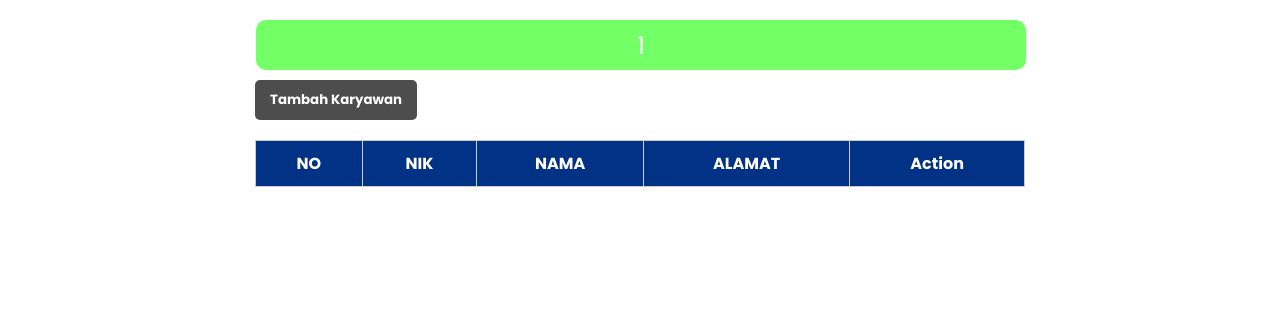
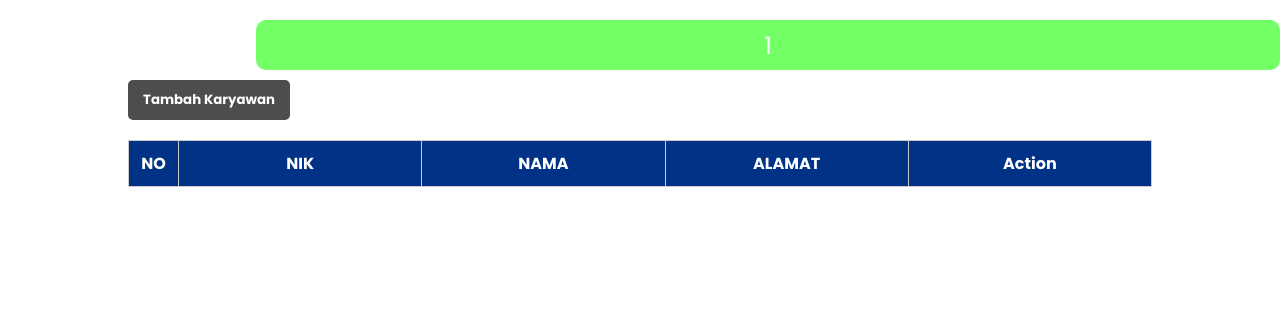
Before and after one commit to SyaPratama/Karyawan_PHP_Sederhana, a PHP site: page /tugas/app/views/karyawan in a window 1280 px wide. Shown: the top 311 px of the page. Run offline with PHP 8.4, Linux system fonts and the light colour scheme; the visitor is signed in with stand-in values (Sample User, id 1); data that the repository does not hold is empty; some libraries are stand-ins or nearby versions.

Commit message:
change styling table :art:

```diff
--- a/app/assets/css/style.css
+++ b/app/assets/css/style.css
@@ -7,7 +7,7 @@
 }
 
 .wrapper{
-    width: 770px;
+    width: 80%;
     margin: 0 auto;
     padding: 5rem 0;
 }
@@ -46,11 +46,20 @@
 .table-contain{
     width: 100%;
     border-collapse: collapse;
+    table-layout: fixed;
     border: 1px solid #cbcbcb;
 }
 
 .table-contain td{
+    text-overflow: ellipsis;
+    overflow: hidden;
+    white-space: nowrap;
     padding: 10px;
+}
+
+.table-contain td:first-child{
+    width: 50px;
+    text-align: center;
 }
 
 .contain{
@@ -206,7 +215,7 @@ input::-webkit-inner-spin-button{
     color: #fff;
     font-size: 24px;
     text-transform: capitalize;
-    width: 770px;
+    width: 80%;
     height: 50px;
     background: #40ff2fbb;
 }
```
